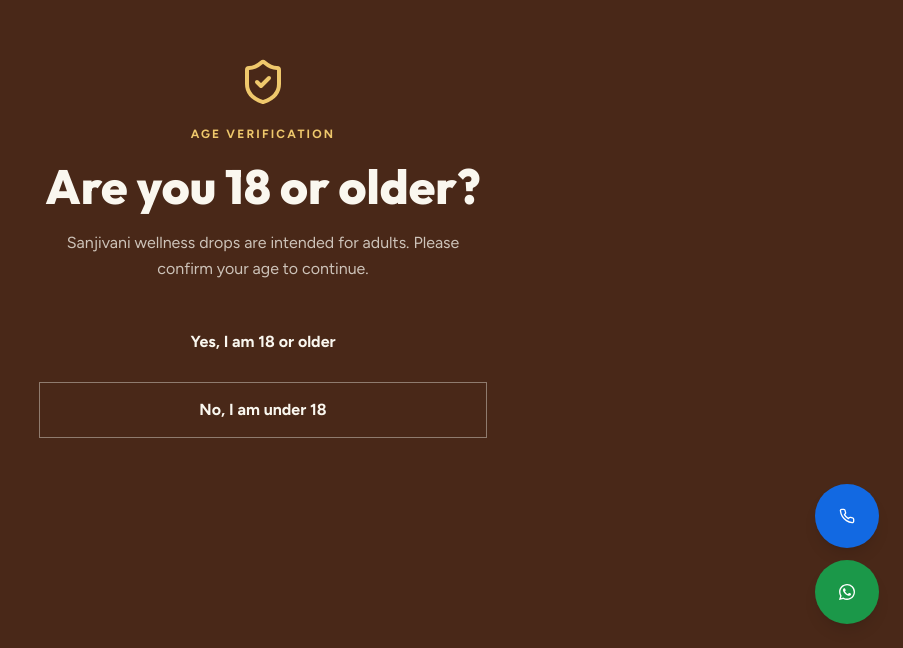
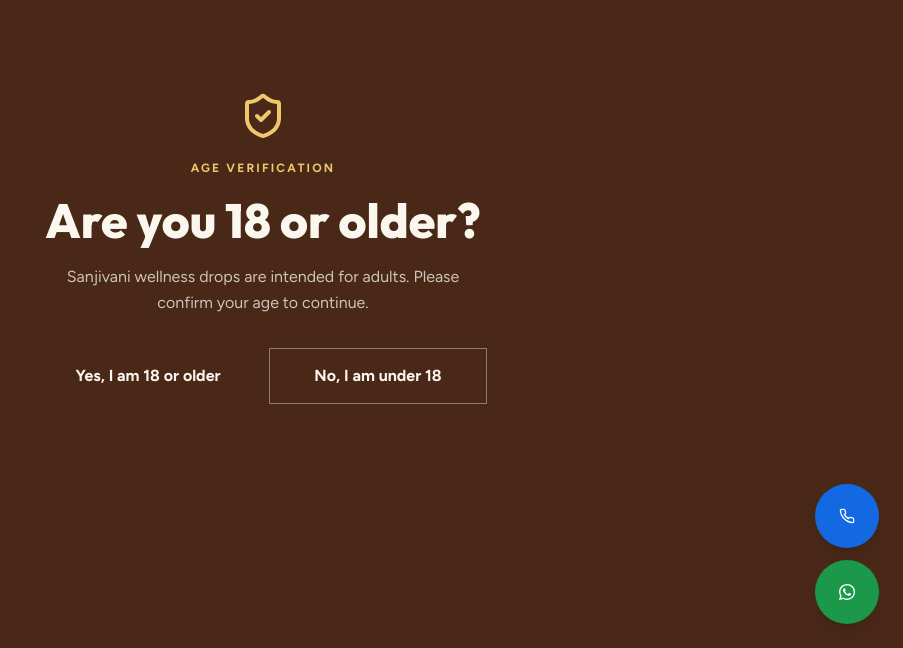
Before and after one commit to yagya-2111/linea-minimalist-header-288, a React (Vite) app: page /access in a window 1280 px wide. Shown: the part 152-800 px from the top of the page, without its empty margins (377-1280 px from the left). Built offline with nearby package versions, Linux system fonts and the light colour scheme; no server answers; the database is empty; the HTML template or start-up script is replaced by a standard one.

Commit message:
Changes
Co-authored-by: yagya-2111 <188956652+yagya-2111@users.noreply.github.com>

```diff
--- a/src/pages/AgeGate.tsx
+++ b/src/pages/AgeGate.tsx
@@ -16,9 +16,6 @@ const AgeGate = () => {
           <p className="leading-relaxed text-primary-foreground/75">
             Sanjivani products are intended for adults aged 18 and over. You must be 18 or older to view this store.
           </p>
-          <p className="mt-2 max-w-sm text-sm text-primary-foreground/60">
-            Close this page or re-open sanjivani.shop to try again.
-          </p>
         </div>
       ) : (
         <div className="hero-fade-up flex max-w-md flex-col items-center gap-5">
@@ -28,10 +25,10 @@ const AgeGate = () => {
           <p className="leading-relaxed text-primary-foreground/75">
             Sanjivani wellness drops are intended for adults. Please confirm your age to continue.
           </p>
-          <div className="mt-3 flex w-full flex-col gap-3">
+          <div className="mt-3 grid w-full grid-cols-2 gap-3">
             <Button
               size="lg"
-              className="h-14 w-full rounded-sm text-base font-bold"
+              className="h-14 rounded-sm text-base font-bold"
               onClick={() => navigate("/products/daily-vitality")}
             >
               Yes, I am 18 or older
@@ -39,7 +36,7 @@ const AgeGate = () => {
             <Button
               size="lg"
               variant="outline"
-              className="h-14 w-full rounded-sm border-primary-foreground/40 bg-transparent text-base font-bold text-primary-foreground hover:bg-primary-foreground hover:text-primary"
+              className="h-14 rounded-sm border-primary-foreground/40 bg-transparent text-base font-bold text-primary-foreground hover:bg-primary-foreground hover:text-primary"
               onClick={() => setDenied(true)}
             >
               No, I am under 18
```
